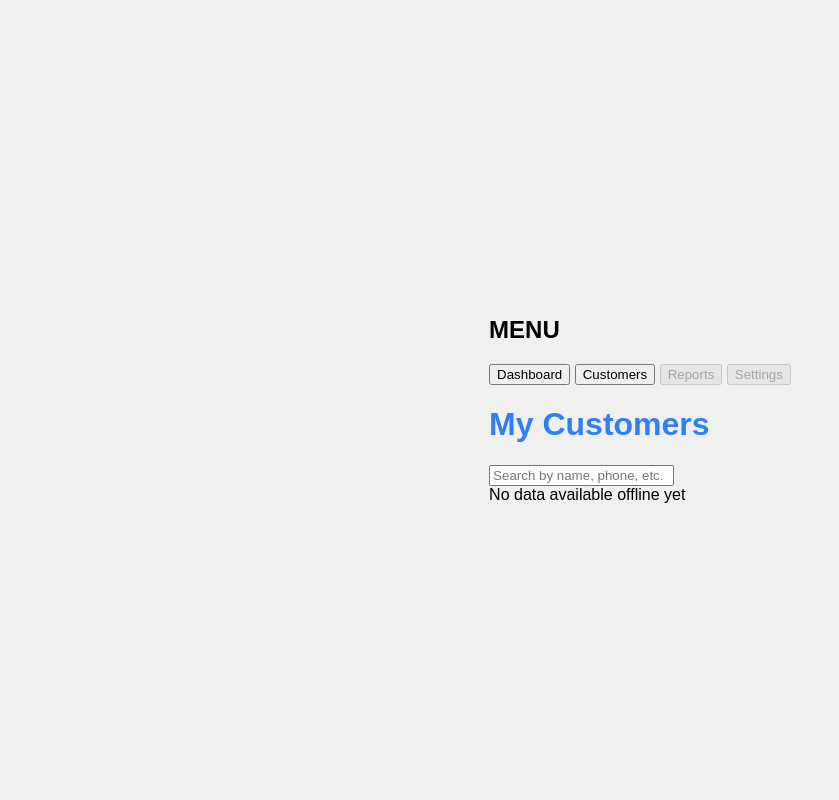
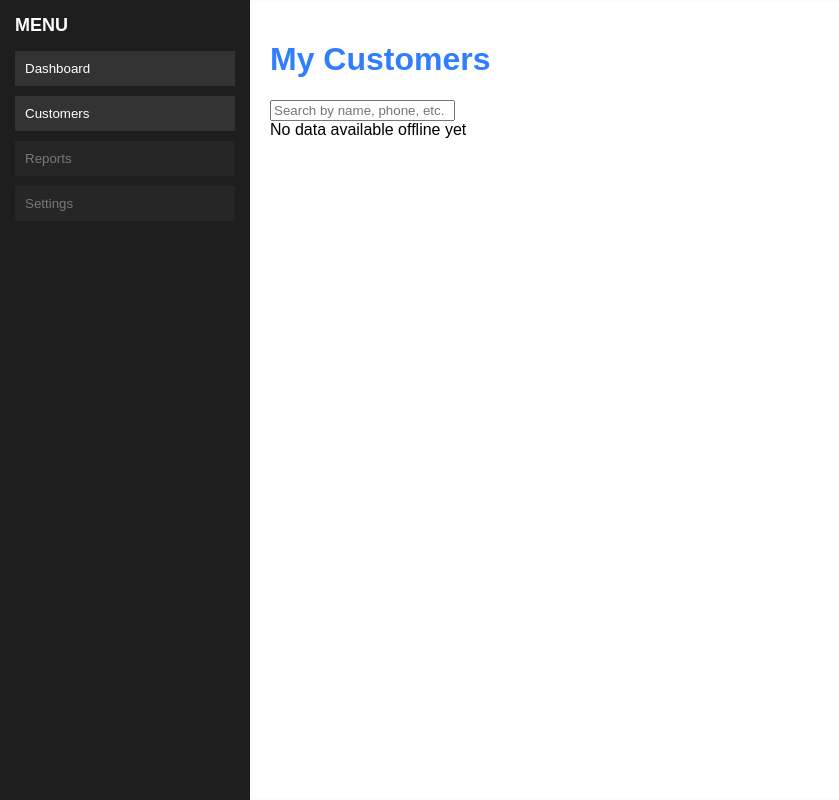
Before and after one commit to roycoway/RC, a plain HTML site: page index.html in a window 1280 px wide. Shown: the whole page, without its empty margins (0-839 px from the left). Drawn offline with Linux system fonts and the light colour scheme; no server answers.

Commit message:
Update styles.css

```diff
--- a/styles.css
+++ b/styles.css
@@ -3,20 +3,62 @@ body {
     background-color: #f0f0f0;
     margin: 0;
     padding: 0;
-    display: flex;
-    justify-content: center;
-    align-items: center;
     height: 100vh;
-}
-
-.container {
-    text-align: center;
-    background: white;
-    padding: 40px;
-    border-radius: 10px;
-    box-shadow: 0 4px 10px rgba(0,0,0,0.1);
 }
 
 h1 {
     color: #317EFB;
+
 }
+
+.app {
+    display: flex;
+    height: 100vh;
+}
+
+/* Sidebar */
+.sidebar {
+    width: 220px;
+    background-color: #1e1e1e;
+    color: white;
+    padding: 15px;
+}
+
+.sidebar h2 {
+    margin-top: 0;
+    font-size: 18px;
+}
+
+.sidebar button {
+    width: 100%;
+    margin-bottom: 10px;
+    padding: 10px;
+    border: none;
+    background-color: #333;
+    color: white;
+    cursor: pointer;
+    text-align: left;
+}
+
+.sidebar button:hover:not(:disabled) {
+    background-color: #555;
+}
+
+.sidebar button:disabled {
+    opacity: 0.4;
+    cursor: not-allowed;
+}
+
+/* Main content */
+.content {
+    flex: 1;
+    background: white;
+    padding: 20px;
+    overflow: auto;
+    box-shadow: inset 0 0 5px rgba(0,0,0,0.05);
+}
+
+/* Hide table by default */
+#customerTable {
+    display: none;
+}
```
